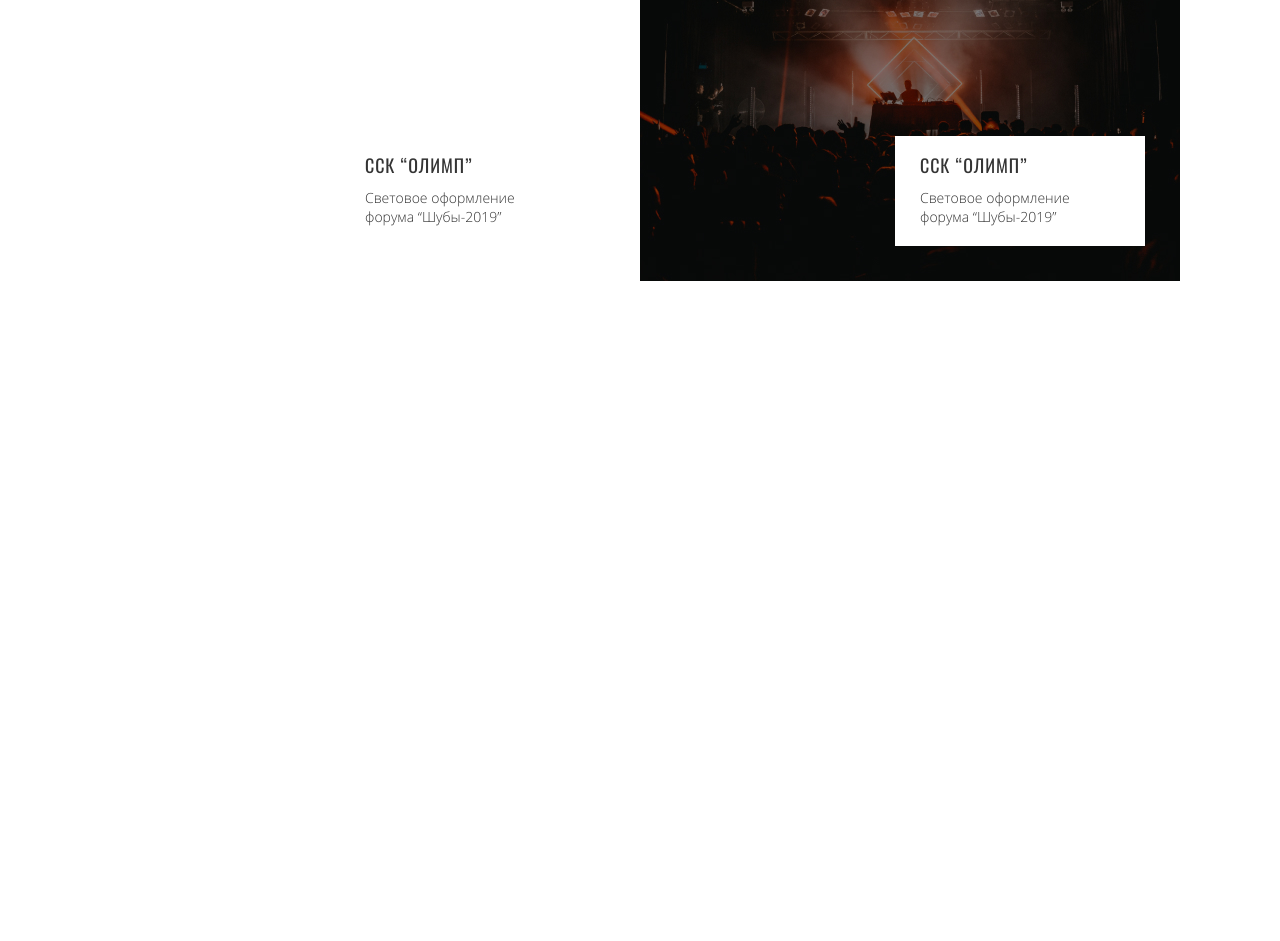
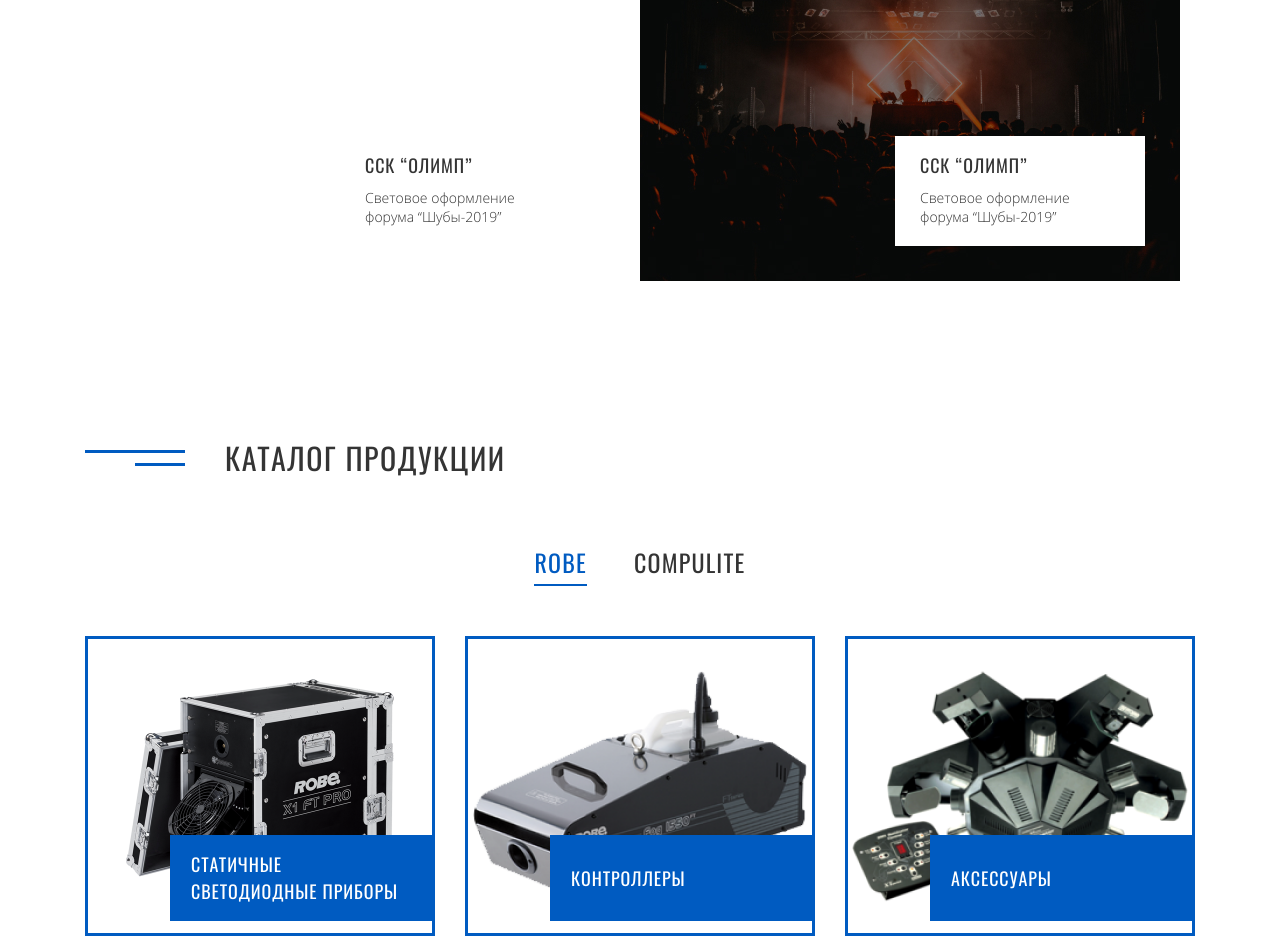
Before and after one commit to shock-dev/Trans-light, a website: page app/index.html in a window 1280 px wide. Shown: the part 1183-2124 px from the top of the page. Before the commit the page ends 1469 px from the top, so only its background shows below. Drawn offline with nearby package versions, Linux system fonts and the light colour scheme.

Commit message:
catalog section

```diff
--- a/app/index.html
+++ b/app/index.html
@@ -119,6 +119,55 @@
       </div>
     </section>
 
+    <section class="catalog page-section">
+      <div class="container">
+        <div class="title catalog__title">Каталог продукции</div>
+
+        <div class="tabs-wrapper catalog__tabs-wrapper">
+          <div class="tabs catalog__tabs">
+            <a class="tab catalog__tab active" href="#tab-1"><span>Robe</span></a>
+            <a class="tab catalog__tab" href="#tab-2"><span>Compulite</span></a>
+          </div>
+          <div class="tabs-container catalog__tabs-container">
+            <div id="tab-1" class="tabs-content catalog__tab-content active">
+              <div class="catalog__items">
+                <a class="catalog__item" href="#">
+                  <img src="img/catalog-1.png" alt="Статичные светодиодные приборы">
+                  <div class="catalog__item-info">
+                    <div class="catalog__item-title">
+                      Статичные светодиодные приборы
+                    </div>
+                  </div>
+                </a>
+
+                <a class="catalog__item" href="#">
+                  <img src="img/catalog-2.png" alt="Контроллеры">
+                  <div class="catalog__item-info">
+                    <div class="catalog__item-title">
+                      Контроллеры
+                    </div>
+                  </div>
+                </a>
+
+                <a class="catalog__item" href="#">
+                  <img src="img/catalog-3.png" alt="Аксессуары">
+                  <div class="catalog__item-info">
+                    <div class="catalog__item-title">
+                      Аксессуары
+                    </div>
+                  </div>
+                </a>
+              </div>
+            </div>
+
+            <div id="tab-2" class="tabs-content catalog__tabs-content">
+              2
+            </div>
+          </div>
+        </div>
+      </div>
+    </section>
+
   </main>
 
   <script src="https://ajax.googleapis.com/ajax/libs/jquery/3.4.1/jquery.min.js"></script>
--- a/app/js/main.js
+++ b/app/js/main.js
@@ -8,5 +8,15 @@
         nextArrow: '<button type="button" class="btn-reset slick-arrow slick-next"><svg width="12" height="19"><use href="img/sprite.svg#right-arrow"></use></svg></button>'
     })
 
+    $('.tab').on('click', function (e) {
+        e.preventDefault()
+
+        $($(this).siblings()).removeClass('active')
+        $($(this).parent().siblings().find('div')).removeClass('active')
+
+        $(this).addClass('active')
+        $($(this).attr('href')).addClass('active')
+    })
+
 
 });
--- a/app/scss/_global.scss
+++ b/app/scss/_global.scss
@@ -83,3 +83,11 @@
   border: 2px solid #005BC1;
   z-index: 10;
 }
+
+.tabs-content {
+  display: none;
+
+  &.active {
+    display: block;
+  }
+}
--- a/app/scss/components/_catalog.scss
+++ b/app/scss/components/_catalog.scss
@@ -0,0 +1,81 @@
+.catalog {
+
+  &__tabs {
+    display: flex;
+    justify-content: center;
+    margin-bottom: 50px;
+  }
+
+  &__tab:not(:last-child) {
+    margin-right: 47px;
+  }
+
+  &__tab {
+    font-family: 'Oswald', sans-serif;
+    font-size: 24px;
+    line-height: 1;
+    letter-spacing: 0.05em;
+    text-transform: uppercase;
+    padding-bottom: 12px;
+    position: relative;
+
+    &:after {
+      content: '';
+      position: absolute;
+      bottom: 0;
+      width: 100%;
+      left: 0;
+      height: 2px;
+      display: none;
+      background-color: $accent-color;
+    }
+
+    &.active {
+      color: $accent-color;
+    }
+
+    &.active:after {
+      display: block;
+    }
+  }
+
+  &__items {
+    display: flex;
+    justify-content: space-between;
+  }
+
+  &__item {
+    width: 350px;
+    height: 300px;
+    position: relative;
+
+    img {
+      width: 100%;
+      height: 100%;
+      object-fit: cover;
+    }
+  }
+
+
+  &__item-info {
+    background-color: $accent-color;
+    position: absolute;
+    right: 0;
+    bottom: 15px;
+    color: $white-color;
+    min-height: 86px;
+    width: 265px;
+    padding: 0 36px 0 21px;
+    display: flex;
+    align-items: center;
+  }
+
+  &__item-title {
+    font-family: 'Oswald', sans-serif;
+    font-size: 18px;
+    line-height: 27px;
+    letter-spacing: 0.05em;
+    text-transform: uppercase;
+  }
+
+}
```
Also changed, not shown: app/css/style.min.css.
